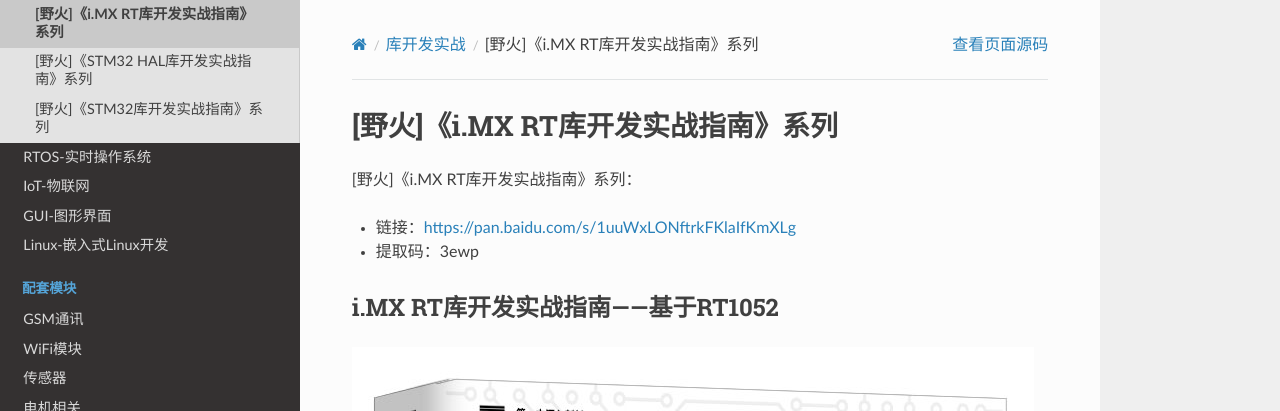
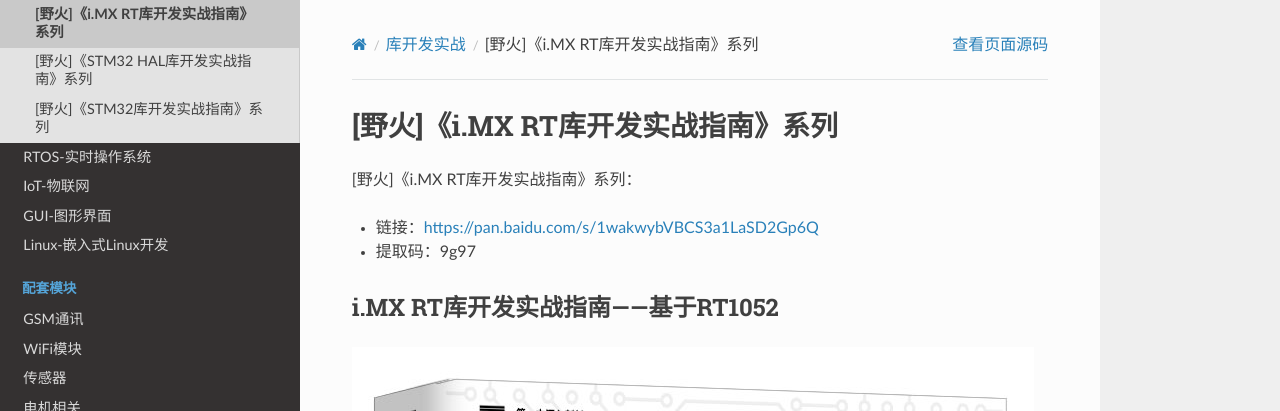
Before and after one commit to Embedfire/ebf_products, a Sphinx documentation site: the page built from documentation/tutorial/ebf_i.mxrt_tutorial.rst, in a window 1280 px wide and 900 px high. Shown: the top 411 px of the window. Built offline with Sphinx 7.4.7 and the Read the Docs theme 2.0.0, drawn with Linux system fonts in a browser that asks for light colours; pages that are not in the unit, such as notebooks, are missing from menus.

Commit message:
Update ebf_i.mxrt_tutorial.rst

```diff
--- a/documentation/tutorial/ebf_i.mxrt_tutorial.rst
+++ b/documentation/tutorial/ebf_i.mxrt_tutorial.rst
@@ -4,8 +4,8 @@
 
 [野火]《i.MX RT库开发实战指南》系列：
 
-- 链接：https://pan.baidu.com/s/1uuWxLONftrkFKlaIfKmXLg
-- 提取码：3ewp
+- 链接：https://pan.baidu.com/s/1wakwybVBCS3a1LaSD2Gp6Q
+- 提取码：9g97
 
 i.MX RT库开发实战指南——基于RT1052
 ~~~~~~~~~~~~~~~~~~~~~~~~~~~~~~~~~
```
